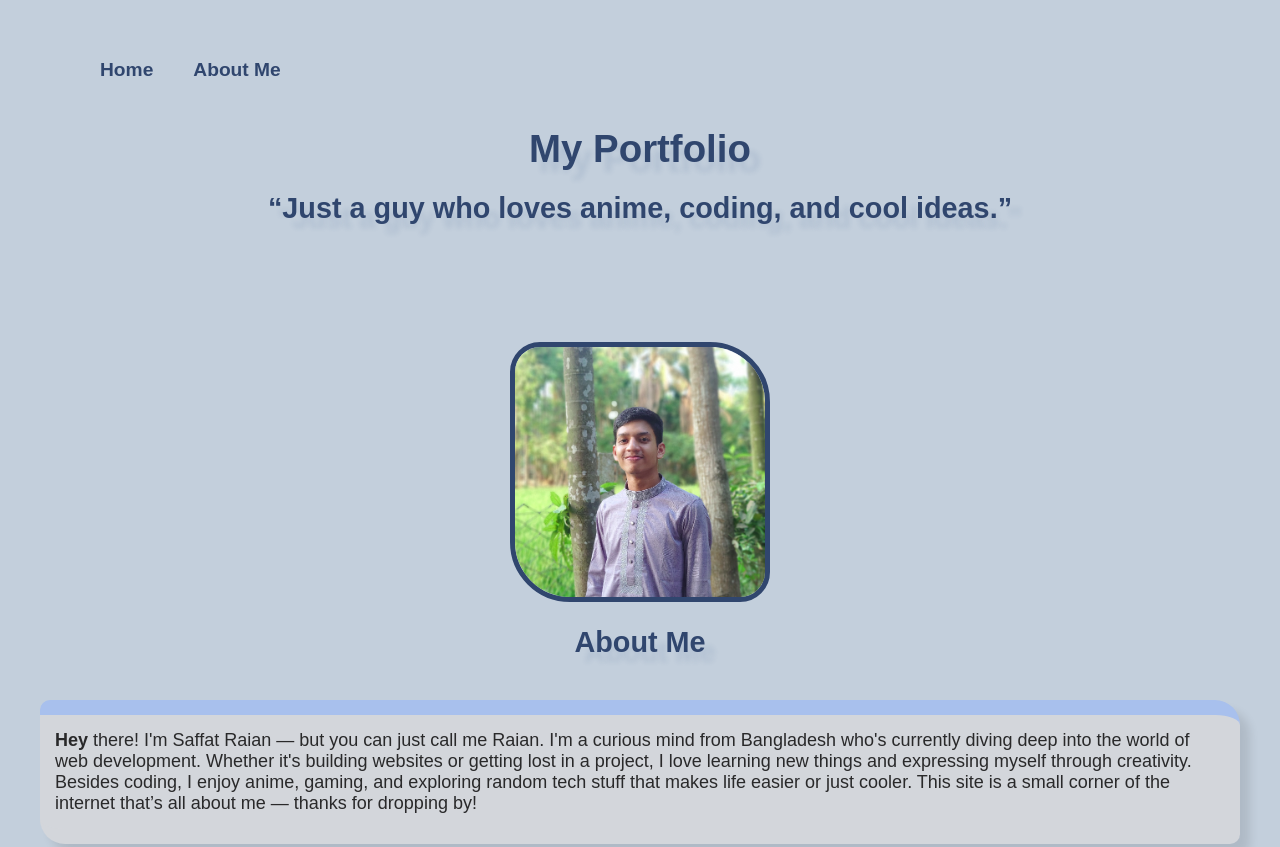
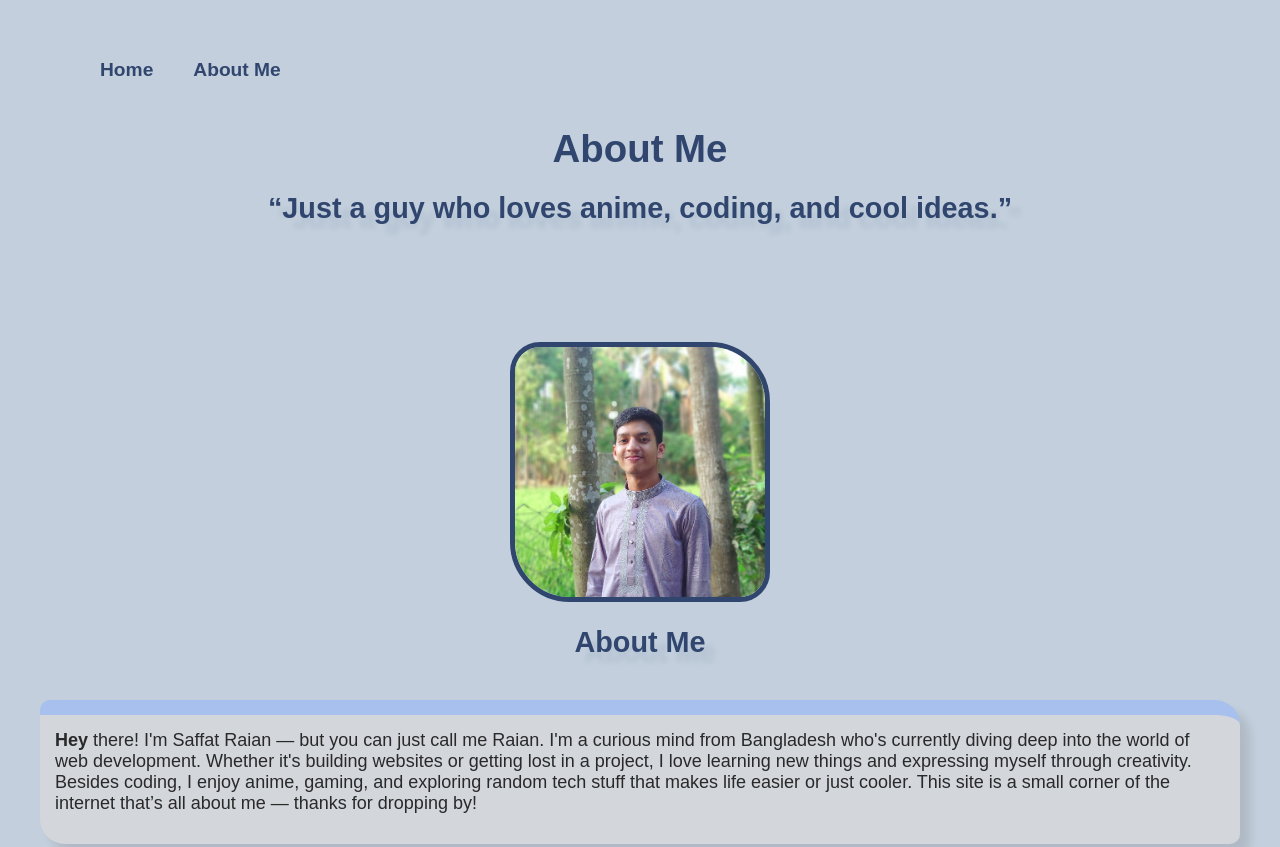
Before and after one commit to saffatraian/my-simple-website, a plain HTML site: page about-me.html in a window 1280 px wide. Shown: the top 847 px of the page. Drawn offline with Linux system fonts and the light colour scheme.

Commit message:
fixed icon and titel

```diff
--- a/about-me.html
+++ b/about-me.html
@@ -4,7 +4,7 @@
     <meta charset="UTF-8">
     <meta name="viewport" content="width=device-width, initial-scale=1.
     0">
-    <title>My Portfolio</title>
+    <title>About Me</title>
     <link rel="icon" href="images/1000005945-photoaidcom-cropped.png">
     <link rel="stylesheet" href="style/style.css">
     <link rel="stylesheet" href="style/nav.css">
@@ -42,7 +42,7 @@
         </ul>
         </nav>
     </header>
-    <h1 style="color: rgb(48, 70, 110); text-align: center; margin-bottom: 15px;">My Portfolio</h1>
+    <h1 style="color: rgb(48, 70, 110); text-align: center; margin-bottom: 15px;">About Me</h1>
     <h2 style="color: rgb(48, 70, 110); text-align: center; margin-bottom: 100px; margin-top: 0px;"><b>“Just a guy who loves anime, coding, and cool ideas.”</b></h2>
 
     <img src="images/Screenshot from 2025-07-03 04-13-12.png" alt="loading image" width="250px" height="250px" style="display: block; margin: 0 auto; border-radius: 30px 60px; border: 5px solid rgb(48, 70, 110);">
--- a/style/style.css
+++ b/style/style.css
@@ -6,6 +6,6 @@ div {
     box-shadow: 10px 10px 10px rgba(0, 0, 0, 0.1);
 }
 
-h1, h2, h3, h4, h5, h6 {
+h2, h3, h4, h5, h6 {
     text-shadow: 10px 10px 5px rgba(56, 85, 143, 0.114);
 }
```
Also changed, not shown: index.html (+2 -2 lines).
